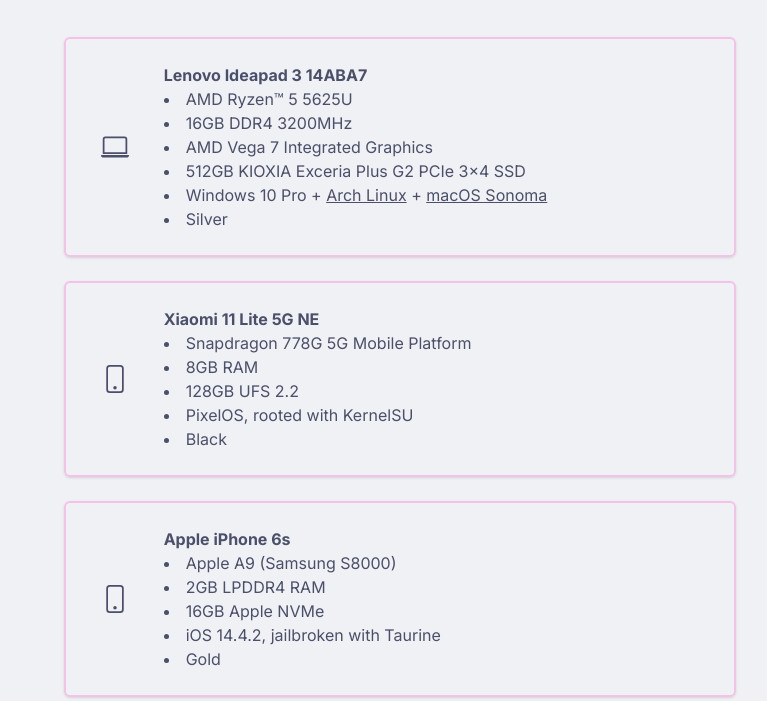
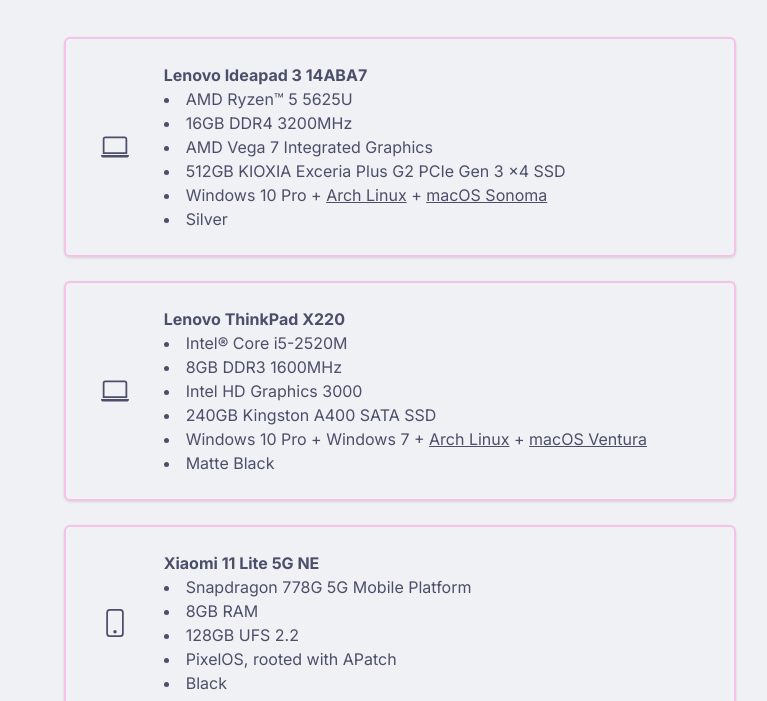
Before and after one commit to khanhmuy/khanhmuy.github.io, a website: page devices/index.html in a window 1280 px wide. Shown: the part 251-952 px from the top of the page, without its empty margins (192-959 px from the left). Drawn offline with nearby package versions, Linux system fonts and the light colour scheme.

Commit message:
update devices

```diff
--- a/devices/index.html
+++ b/devices/index.html
@@ -55,12 +55,33 @@
                                     <li>AMD Ryzen™ 5 5625U</li>
                                     <li>16GB DDR4 3200MHz</li>
                                     <li>AMD Vega 7 Integrated Graphics</li>
-                                    <li>512GB KIOXIA Exceria Plus G2 PCIe 3x4 SSD</li>
+                                    <li>512GB KIOXIA Exceria Plus G2 PCIe Gen 3 x4 SSD</li>
                                     <li>Windows 10 Pro +
                                         <a href="https://github.com/khanhmuy/dotfiles" target="_blank" class="transition duration-300 ease-in-out hover:text-pink-light dark:hover:text-pink-dark underline">Arch Linux</a> +
                                         <a href="https://github.com/khanhmuy/hackintosh-ideapad-3-14ABA7" target="_blank" class="transition duration-300 ease-in-out hover:text-pink-light dark:hover:text-pink-dark underline">macOS Sonoma</a>
                                     </li>
                                     <li>Silver</li>
+                                </div>
+                            </div>
+                        </div>
+                        <div class="focus:outline-none transition duration-300 ease-in-out transform hover:scale-[1.03] flex flex-col sm:flex-row text-center sm:text-left px-8 sm:px-6 py-6 rounded-md border-2 border-pink-dark shadow max-w-2xl hoverScale">
+                            <div class="flex items-center justify-center text-4xl w-full sm:w-1/12 mr-6 mb-4 sm:mb-0">
+                                <svg xmlns="http://www.w3.org/2000/svg"  fill="currentColor" class="bi bi-laptop projIcon" viewBox="0 0 16 16">
+                                    <path d="M13.5 3a.5.5 0 0 1 .5.5V11H2V3.5a.5.5 0 0 1 .5-.5zm-11-1A1.5 1.5 0 0 0 1 3.5V12h14V3.5A1.5 1.5 0 0 0 13.5 2zM0 12.5h16a1.5 1.5 0 0 1-1.5 1.5h-13A1.5 1.5 0 0 1 0 12.5"/>
+                                  </svg>
+                            </div>
+                            <div class="flex flex-col items-center sm:items-start w-full sm:w-11/12">
+                                <div class="flex gap-2 items-center font-bold">Lenovo ThinkPad X220</div>
+                                <div class="text-gray-600 dark:text-gray-300 boxLinks">
+                                    <li>Intel® Core i5-2520M</li>
+                                    <li>8GB DDR3 1600MHz</li>
+                                    <li>Intel HD Graphics 3000</li>
+                                    <li>240GB Kingston A400 SATA SSD</li>
+                                    <li>Windows 10 Pro + Windows 7 +
+                                        <a href="https://github.com/khanhmuy/dotfiles" target="_blank" class="transition duration-300 ease-in-out hover:text-pink-light dark:hover:text-pink-dark underline">Arch Linux</a> +
+                                        <a href="https://github.com/khanhmuy/hackintosh-x220" target="_blank" class="transition duration-300 ease-in-out hover:text-pink-light dark:hover:text-pink-dark underline">macOS Ventura</a>
+                                    </li>
+                                    <li>Matte Black</li>
                                 </div>
                             </div>
                         </div>
@@ -77,7 +98,7 @@
                                     <li>Snapdragon 778G 5G Mobile Platform</li>
                                     <li>8GB RAM</li>
                                     <li>128GB UFS 2.2</li>
-                                    <li>PixelOS, rooted with KernelSU</li>
+                                    <li>PixelOS, rooted with APatch</li>
                                     <li>Black</li>
                                 </div>
                             </div>
@@ -90,13 +111,13 @@
                                 </svg>
                             </div>
                             <div class="flex flex-col items-center sm:items-start w-full sm:w-11/12">
-                                <div class="flex gap-2 items-center font-bold">Apple iPhone 6s</div>
+                                <div class="flex gap-2 items-center font-bold">Apple iPhone 7</div>
                                 <div class="text-gray-600 dark:text-gray-300 boxLinks">
-                                    <li>Apple A9 (Samsung S8000)</li>
+                                    <li>Apple A10 Fusion</li>
                                     <li>2GB LPDDR4 RAM</li>
-                                    <li>16GB Apple NVMe</li>
-                                    <li>iOS 14.4.2, jailbroken with Taurine</li>
-                                    <li>Gold</li>
+                                    <li>32GB Apple NVMe</li>
+                                    <li>iOS 15.8.4, stock (I need banking apps 😔)</li>
+                                    <li>Black</li>
                                 </div>
                             </div>
                         </div>
```
